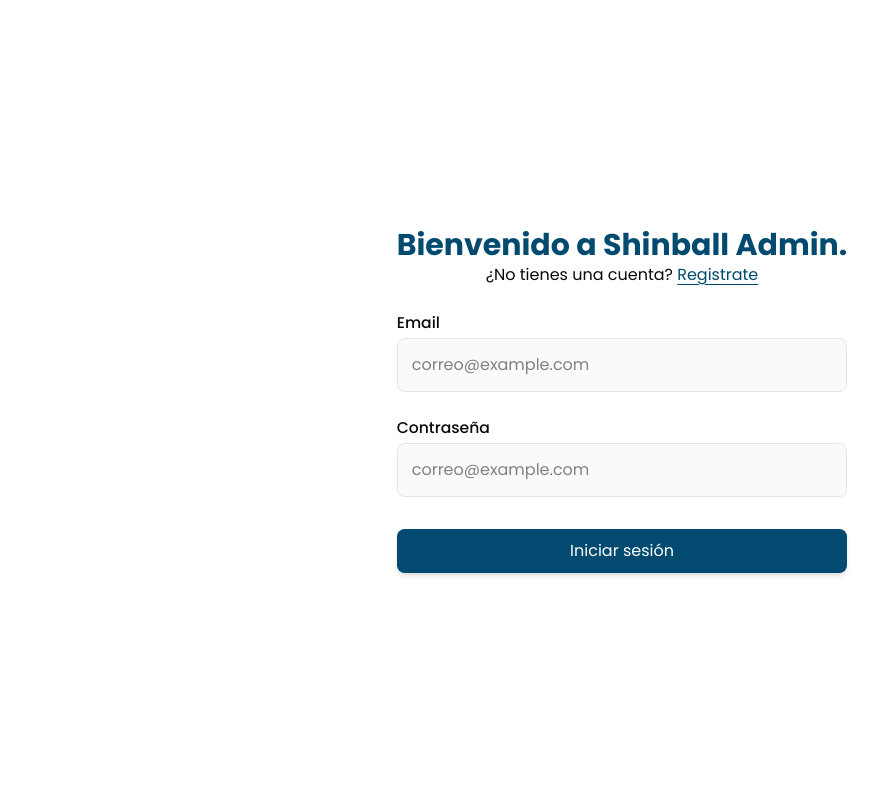
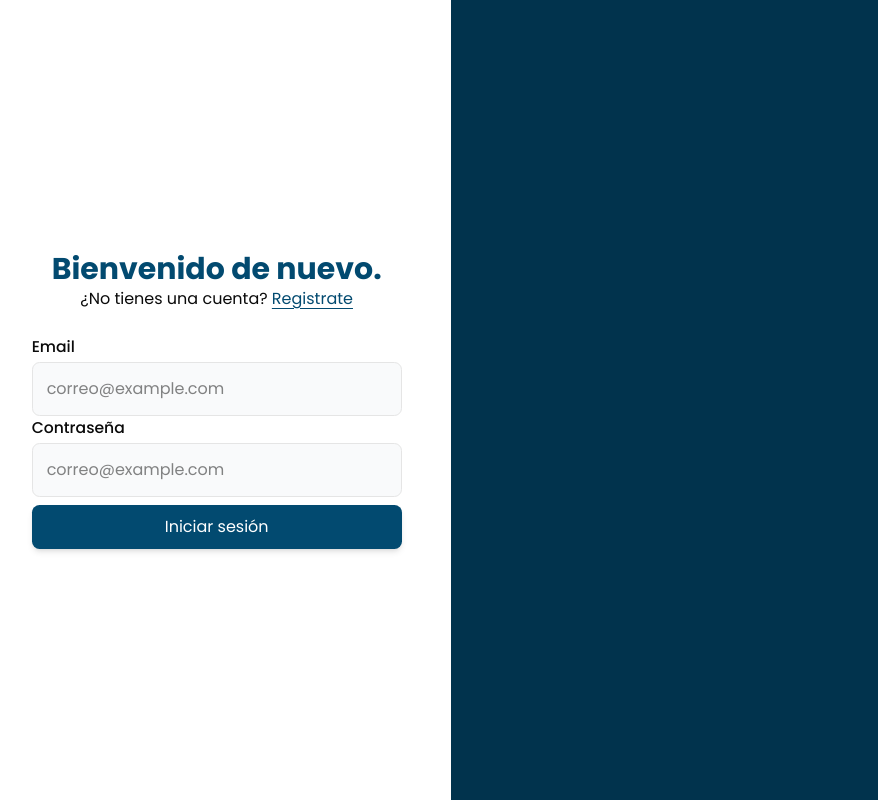
Before and after one commit to RacsoJosu/shinball-fronted, a React (Vite) app: page /login in a window 1280 px wide. Shown: the whole page, without its empty margins (18-896 px from the left). Built offline with nearby package versions, Linux system fonts and the light colour scheme; no server answers.

Commit message:
fix img register and login

```diff
--- a/src/assets/signup-img.tsx
+++ b/src/assets/signup-img.tsx
@@ -1,5 +1,11 @@
-import registroImg from "./registro.jpg";
-
 export default function SignUpImg({ className }: { className: string }) {
-  return <img src={registroImg} alt="Registro" className={className} />;
+  return (
+    <img
+      width={980}
+      height={980}
+      src={"https://aws-service-s3-demo-racso.s3.us-east-2.amazonaws.com/images/registro.jpg"}
+      alt="Registro"
+      className={className}
+    />
+  );
 }
--- a/src/features/auth/components/form-login.tsx
+++ b/src/features/auth/components/form-login.tsx
@@ -48,15 +48,16 @@
     );
   }
   return (
-    <div className="h-full  flex flex-col justify-center items-center">
+    <div className="h-full  flex  ">
       <form
         className="
-      flex flex-col gap-6 justify-center items-center
+       flex-1
+      flex flex-col gap-6 justify-center items-center px-8
       "
         onSubmit={handleSubmit((values) => onSubmit(values))}
       >
         <FormHeader>
-          <FormTitle title="Bienvenido a Shinball Admin." />
+          <FormTitle title="Bienvenido de nuevo." />
           <p>
             ¿No tienes una cuenta?{" "}
             <Link to={"/sign-up"} className="underline underline-offset-4 text-primary-400">
@@ -65,7 +66,7 @@
             </Link>
           </p>
         </FormHeader>
-        <FormContent>
+        <FormContent className="w-full md:w-[370px] ">
           <FormField error={errors.email}>
             <Label forHtml="email" name="Email" key="email-label" clasName="" />
             <InputForm
@@ -87,8 +88,6 @@
               className="w-full"
             />
           </FormField>
-        </FormContent>
-
           <Button
             type="submit"
             disabled={loginMutation.isPending}
@@ -98,7 +97,10 @@
           >
             {loginMutation.isPending ? "Iniciando sesión..." : "Iniciar sesión"}
           </Button>
+        </FormContent>
       </form>
+
+      <div className=" flex-2 bg-primary-500 hidden md:block "></div>
     </div>
   );
 }
--- a/src/features/auth/page/sign-up.tsx
+++ b/src/features/auth/page/sign-up.tsx
@@ -18,7 +18,7 @@
     await singunpMutation.mutateAsync(formData);
   }
   return (
-    <div className=" flex flex-col items-center  md:flex-row gap-4 ">
+    <div className="  size-full flex flex-col items-center  md:flex-row gap-4 ">
       <div className="size-full ">
         <FormUser
           className="min-md:grid-cols-2 px-12"
@@ -38,7 +38,7 @@
         />
       </div>
       <div className="size-full hidden md:block ">
-        <div className="p-12">
+        <div className="p-12 ">
           <SignUpImg className="" />
         </div>
       </div>
--- a/src/shared/components/form.components.tsx
+++ b/src/shared/components/form.components.tsx
@@ -64,6 +64,13 @@
   );
 }
 
-export function FormContent({ children }: PropsWithChildren) {
-  return <div className="flex  w-full flex-col gap-6 ">{children}</div>;
+export function FormContent({
+  children,
+  ...props
+}: PropsWithChildren<React.HTMLAttributes<HTMLDivElement>>) {
+  return (
+    <div className="flex  w-full flex-col gap-6 " {...props}>
+      {children}
+    </div>
+  );
 }
```
Also changed, not shown: src/assets/registro.jpg (deleted), src/assets/registro.svg (deleted). Lines whose indentation alone changed are shown as unchanged.
